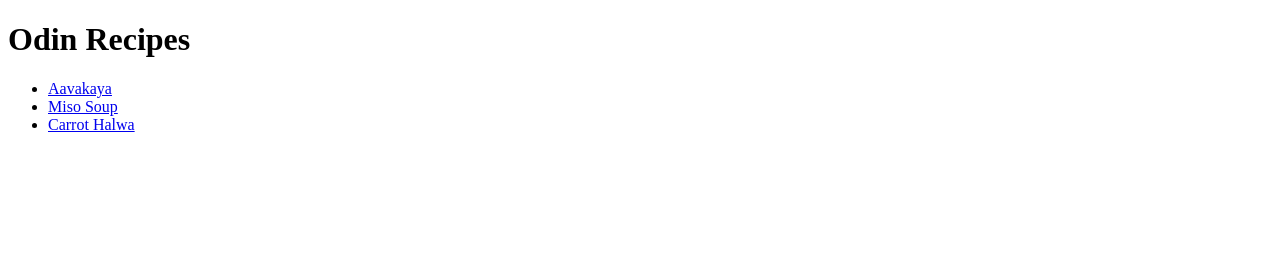
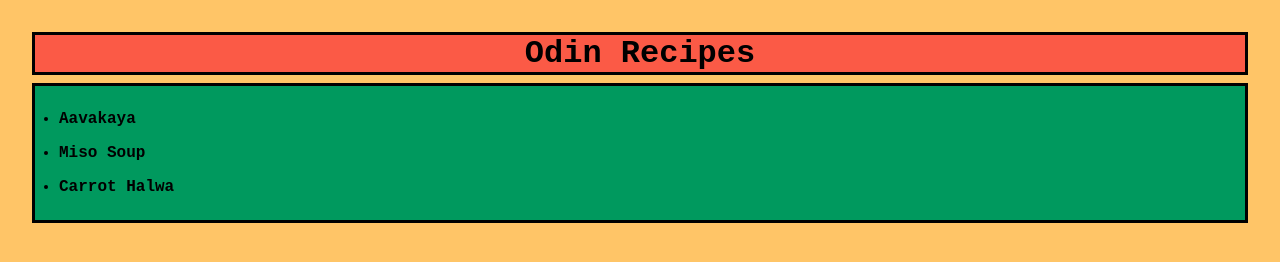
Before and after one commit to Sylvievy/odin-recipes, a plain HTML site: page index.html in a window 1280 px wide. Drawn offline with Linux system fonts and the light colour scheme.

Commit message:
Add style.css

```diff
--- a/index.html
+++ b/index.html
@@ -3,14 +3,16 @@
 <head>
     <meta charset="UTF-8">
     <meta name="viewport" content="width=device-width, initial-scale=1.0">
+    <link rel="stylesheet" href="style.css">
     <title>Odin-recipes</title>
+
 </head>
 <body>
-    <h1>Odin Recipes</h1>
-    <ul>
-        <li><a href="recipes/Aavakaya.html">Aavakaya</a></li>
-        <li><a href="recipes/MisoSoup.html">Miso Soup</a></li>
-        <li><a href="recipes/CarrotHalwa.html">Carrot Halwa</a></li>
+    <h1 id="title">Odin Recipes</h1>
+    <ul class="recipes">
+        <li><a style="text-decoration: none;" href="recipes/Aavakaya.html">Aavakaya</a></li>
+        <li><a style="text-decoration: none;" href="recipes/MisoSoup.html">Miso Soup</a></li>
+        <li><a style="text-decoration: none;" href="recipes/CarrotHalwa.html">Carrot Halwa</a></li>
     </ul>
 
 </body>
--- /dev/null
+++ b/style.css
@@ -0,0 +1,43 @@
+*{
+    font-family: 'Courier New', Courier, monospace;
+    margin: 0px;
+    padding: 0px;
+}
+
+body{
+    background-color: #FFC567 ;
+    text-align: justify;
+    padding: 2rem;
+}
+
+h1{
+    text-align: center;
+    background-color: #FB5A46;
+    border: 3px solid black;
+    box-shadow: 5px px;
+    transition: 0.5s;
+}
+
+h1:hover{
+    color: black;
+    background-color: #FFC567;
+    border: 3px solid black;
+}
+
+.recipes{
+    margin-top: 0.5rem;
+    padding: 0.5rem;
+    font-weight: 700;
+    text-align: justify;
+    background-color: #00995E;
+    border: 3px solid black;
+}
+
+a{
+    color: black;
+    background-color: #00995E;
+}
+li{
+    margin: 1rem;
+
+}
```
